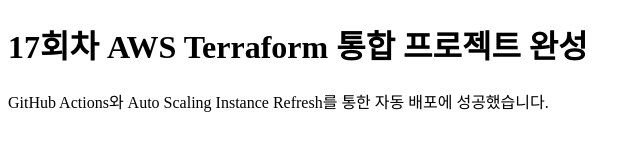
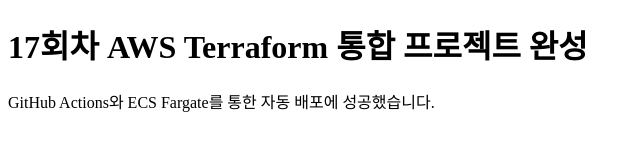
Before and after one commit to dongmini0925-svg/terraform-aws-docker-nginx-rebuild, a plain HTML site: page docker/index.html in a window 1280 px wide. Shown: the whole page, without its empty margins (0-640 px from the left). Drawn offline with Linux system fonts and the light colour scheme.

```diff
--- a/docker/index.html
+++ b/docker/index.html
@@ -6,6 +6,6 @@
 </head>
 <body>
   <h1>17회차 AWS Terraform 통합 프로젝트 완성</h1>
-  <p>GitHub Actions와 Auto Scaling Instance Refresh를 통한 자동 배포에 성공했습니다.</p>
+  <p>GitHub Actions와 ECS Fargate를 통한 자동 배포에 성공했습니다.</p>
 </body>
 </html>
```
Also changed, not shown: 16 other files.
